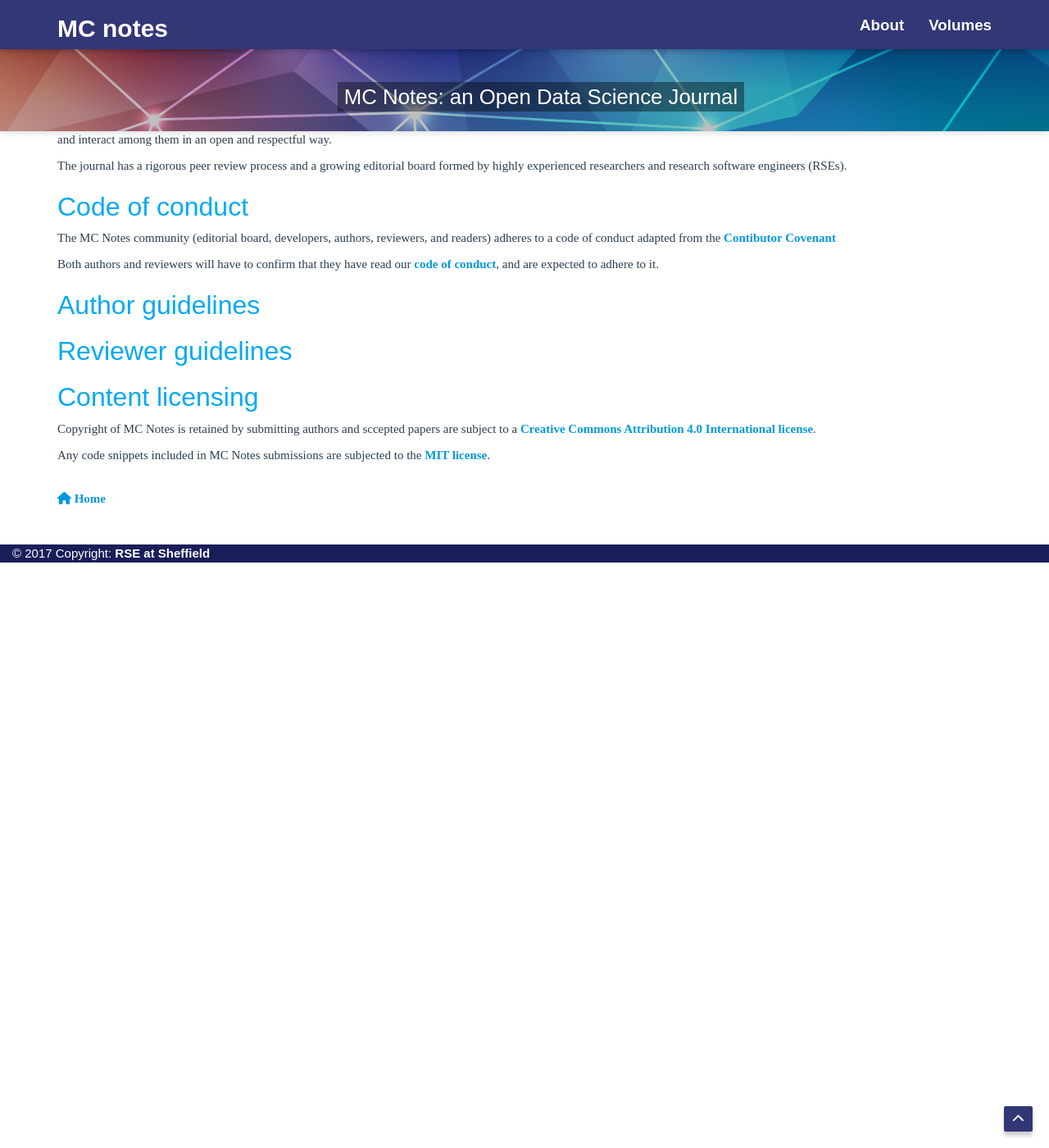
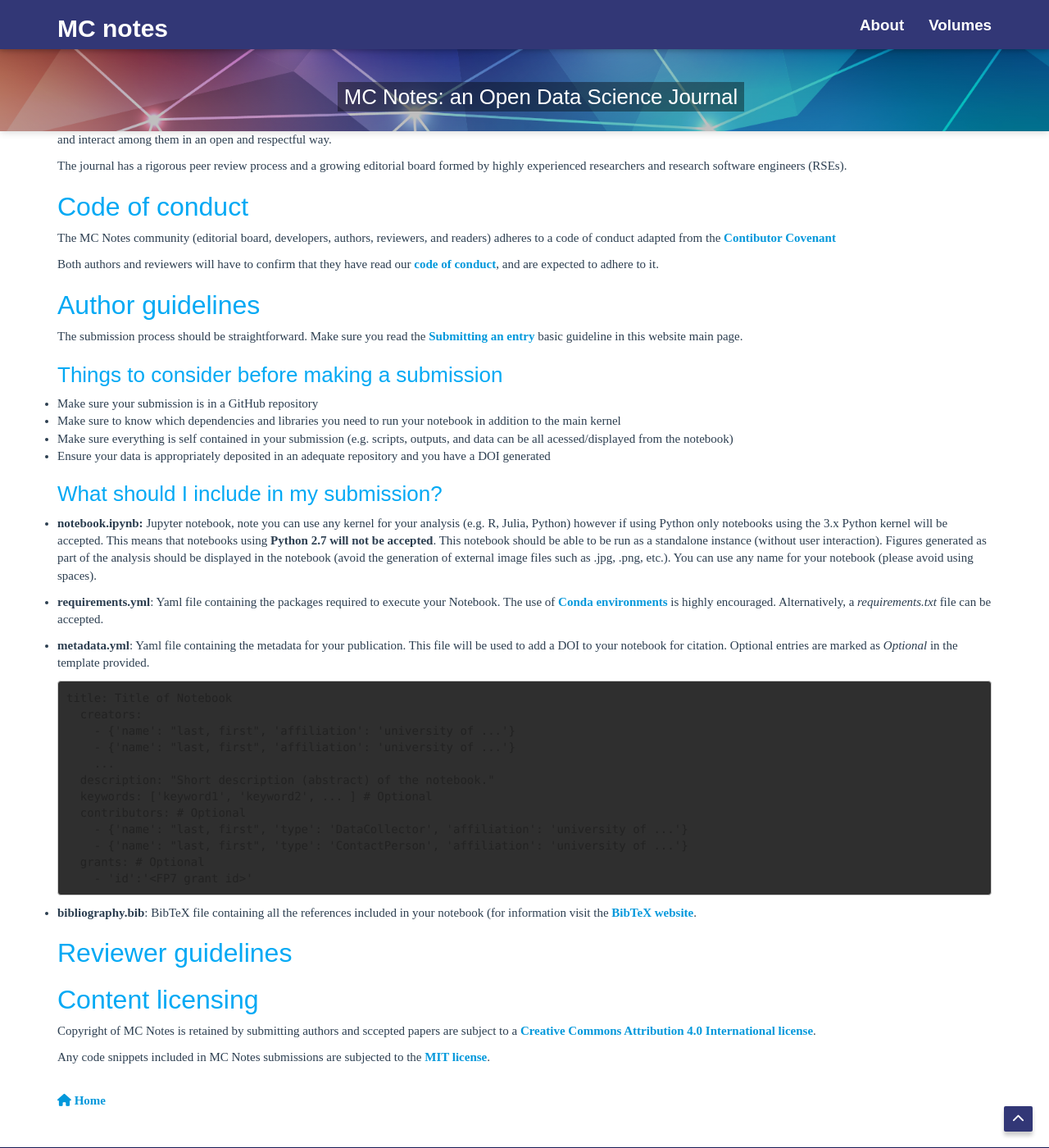
Before and after one commit to MCNotes/MCNotes.github.io, a Jekyll site: the page built from _pages/about.md, in a window 1280 px wide and 1400 px high, scrolled down 437 px. Shown: the whole window at 82% size. Built offline with Jekyll 4.4.1, drawn with Linux system fonts in a browser that asks for light colours; nearby versions of some CDN libraries; some web fonts are replaced.

Commit message:
Expanded author guidelines

```diff
--- a/_pages/about.md
+++ b/_pages/about.md
@@ -37,6 +37,44 @@ and are expected to adhere to it.
 
 
 ## Author guidelines
+The submission process should be straightforward. Make sure you read the [Submitting an entry]({{site.baseurl}}) basic guideline in this website main page.
+
+### Things to consider before making a submission
+- Make sure your submission is in a GitHub repository
+- Make sure to know which dependencies and libraries you need to run your notebook in addition to the main kernel
+- Make sure everything is self contained in your submission (e.g. scripts, outputs, and data can be all acessed/displayed from the notebook)
+- Ensure your data is appropriately deposited in an adequate repository and you have a DOI generated
+
+### What should I include in my submission?
+- **notebook.ipynb:** Jupyter notebook, note you can use any kernel for your analysis (e.g. R, Julia, Python) however if using Python only notebooks using the 3.x Python kernel will be accepted. This means that notebooks using **Python 2.7 will not be accepted**. This notebook should be able to be run as a standalone instance (without user interaction). Figures generated as part of the analysis should be displayed in the notebook (avoid the generation of external image files such as .jpg, .png, etc.). You can use any name for your notebook (please avoid using spaces).
+
+- **requirements.yml**:  Yaml file containing the packages required to execute your Notebook.
+The use of <a href='https://conda.io/docs/using/envs.html'> Conda environments
+</a> is highly encouraged. Alternatively, a _requirements.txt_ file can be accepted.
+
+- **metadata.yml**: Yaml file containing the metadata
+for your publication. This file will be used to add a DOI to your notebook
+for citation.
+Optional entries are marked as _Optional_ in the template provided.
+
+~~~
+title: Title of Notebook
+  creators:
+    - {'name': "last, first", 'affiliation': 'university of ...'}
+    - {'name': "last, first", 'affiliation': 'university of ...'}
+    ...
+  description: "Short description (abstract) of the notebook."
+  keywords: ['keyword1', 'keyword2', ... ] # Optional
+  contributors: # Optional
+    - {'name': "last, first", 'type': 'DataCollector', 'affiliation': 'university of ...'}
+    - {'name': "last, first", 'type': 'ContactPerson', 'affiliation': 'university of ...'}
+  grants: # Optional
+    - 'id':'<FP7 grant id>'
+~~~
+
+- **bibliography.bib**: BibTeX file containing all the references included in your notebook (for information visit the [BibTeX website](http://www.bibtex.org).
+
+
 
 ## Reviewer guidelines
 
```
Also changed, not shown: _includes/md_content/files_inc.md (+3 -6 lines), 1 other file.
